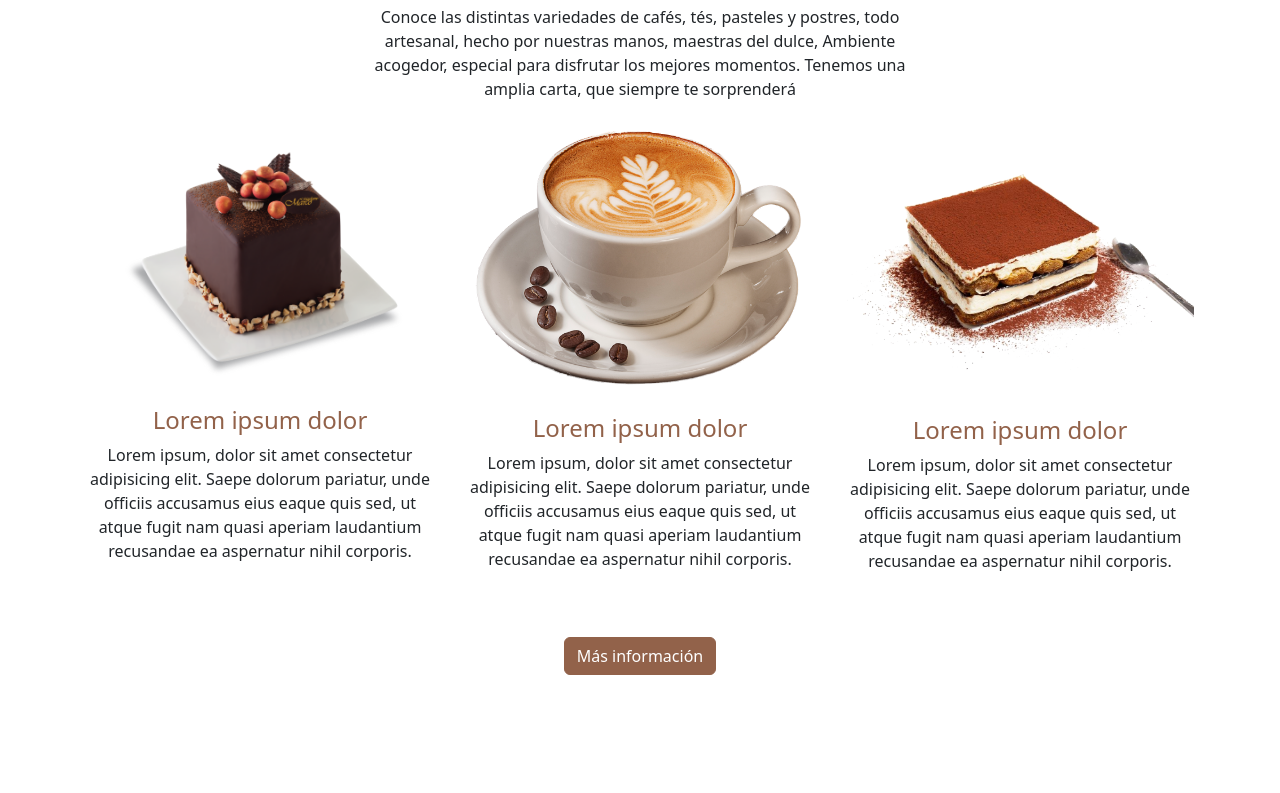
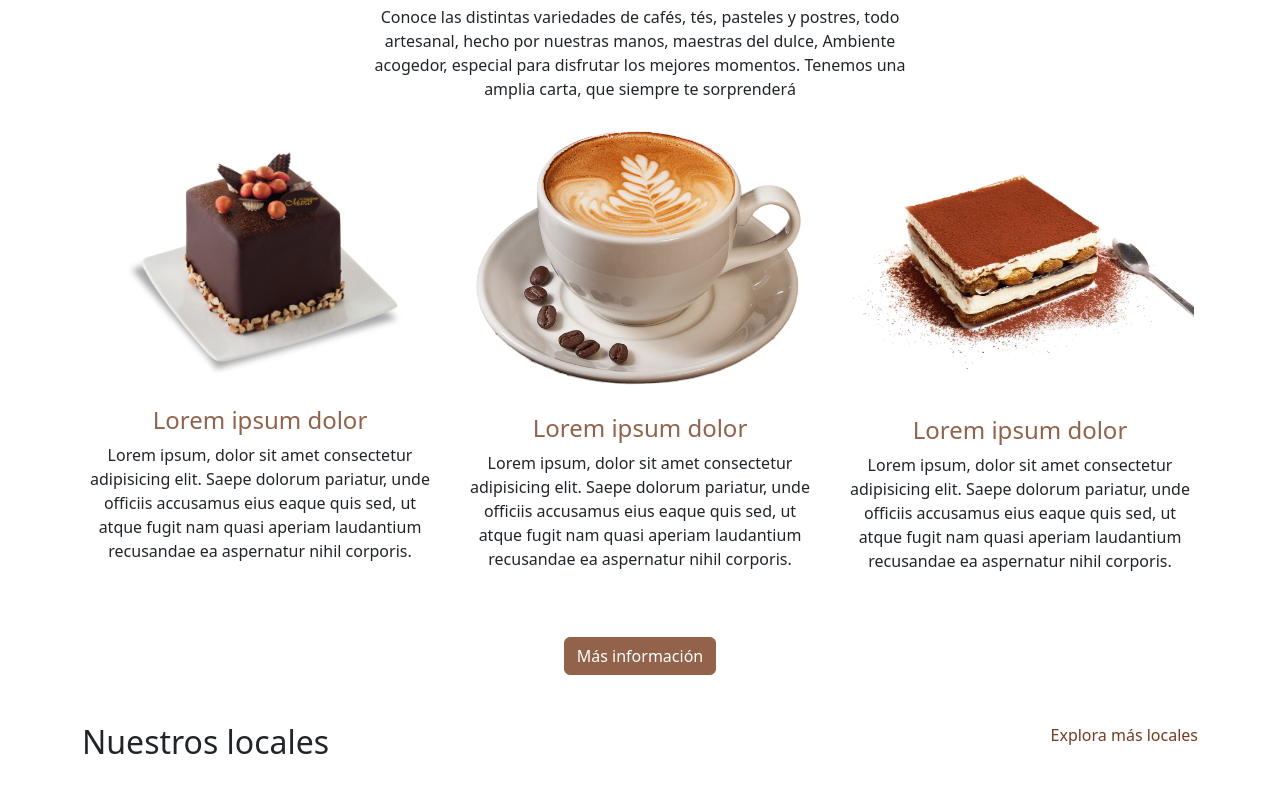
Before and after one commit to MiguelAngelRamos/patron-sass-7-1, a website: page index.html in a window 1280 px wide. Shown: the part 828-1621 px from the top of the page. Before the commit the page ends 1551 px from the top, so only its background shows below. Drawn offline with Linux system fonts and the light colour scheme.

Commit message:
codigo actualizado

```diff
--- a/index.html
+++ b/index.html
@@ -69,6 +69,12 @@
     </div>
   </div>
 
+  <main class="container locales my-5">
+    <div class="d-flex justify-content-between">
+      <h2>Nuestros locales</h2>
+      <a href="#" class="text-decoration-none d-none d-sm-block">Explora más locales</a>
+    </div>
+  </main>
 </body>
 </html>
 
--- a/sass/layout/_header.scss
+++ b/sass/layout/_header.scss
@@ -1,5 +1,5 @@
 @use '../abstracts/variables';
-@import '../vendors/mixins';
+// @import '../vendors/mixins';
 @import '../base/typography';
 .header {
   padding-top: 3rem;
--- a/sass/main.scss
+++ b/sass/main.scss
@@ -1,3 +1 @@
-@use "abstracts/variables";
-
 @use "layout/header";
```
